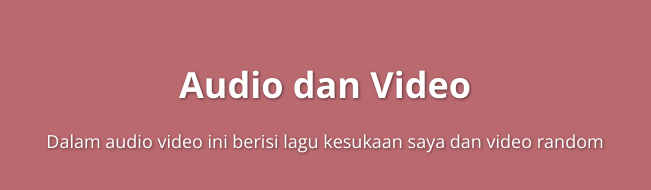
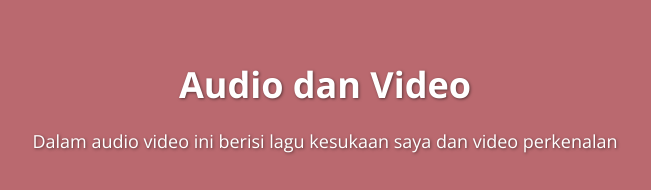
Before and after one commit to nirmalaapril/website, a plain HTML site: page index.html in a window 1280 px wide. Shown: the part 1620-1810 px from the top of the page, 315-966 px from the left. Drawn offline with nearby package versions, Linux system fonts and the light colour scheme.

Commit message:
Update index.html

```diff
--- a/index.html
+++ b/index.html
@@ -123,7 +123,7 @@
 
   <section id="audio-video">
     <h2>Audio dan Video</h2>
-    <p>Dalam audio video ini berisi lagu kesukaan saya dan video random</p>
+    <p>Dalam audio video ini berisi lagu kesukaan saya dan video perkenalan </p>
     <audio controls src="lagu.m4a"></audio><br>
     <video controls autoplay src="video_2.mp4" width="250" height="400"></video>
   </section>
```
